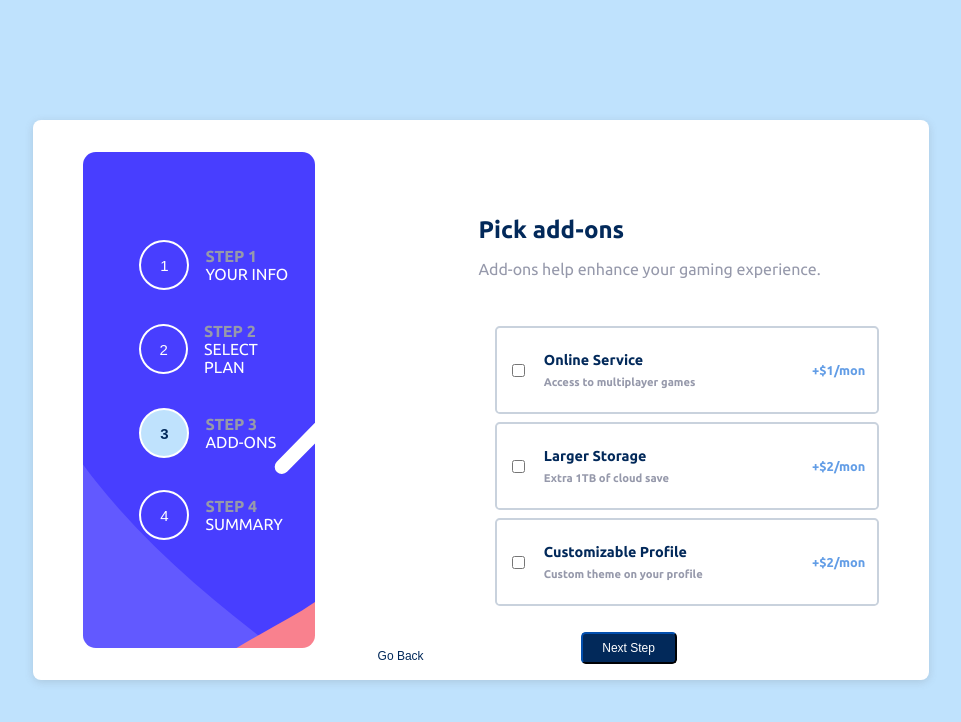
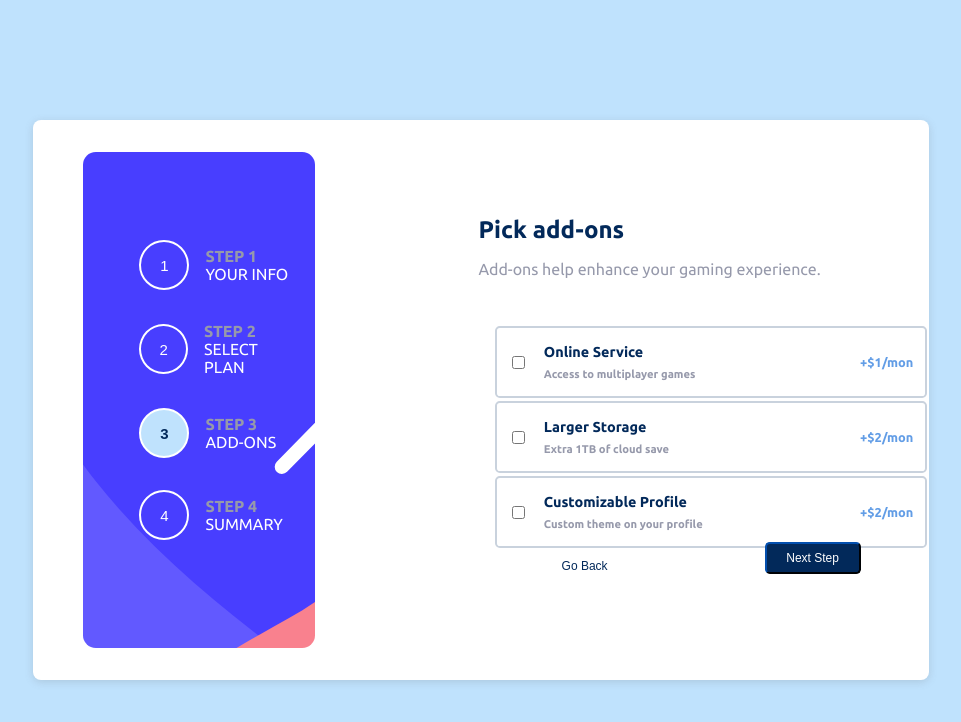
Before and after one commit to mnavai/multistepsform-reactapp, a React (Create React App) app: page /add-ons in a window 1280 px wide. Shown: the top 722 px of the page, without its empty margins (159-1120 px from the left). Built offline with nearby package versions, Linux system fonts and the light colour scheme.

Commit message:
mobile view fixing

```diff
--- a/src/components/Card/Card.css
+++ b/src/components/Card/Card.css
@@ -1,7 +1,7 @@
 .card-group {
     display: flex;
     flex-direction: row;
-    height: 16vh;
+    height: 18vh;
     margin-top: 1rem;
     margin-bottom: 3rem;
 }
@@ -9,8 +9,8 @@
     display: flex;
     flex-direction: column;
     align-items: left;
-    height: 16vh;
-    width: 7vw;
+    height: 18vh;
+    width: 8vw;
     border: 2px solid rgb(201, 210, 221);
     border-radius: 0.3rem;
     padding:.7rem;
--- a/src/components/Checkbox/Checkbox.css
+++ b/src/components/Checkbox/Checkbox.css
@@ -1,12 +1,12 @@
 .checkbox-container{
     display: flex;
     align-items: center;
-    width:24rem;
-    height: 5.5rem;
+    width:27rem;
+    height: 4.5rem;
     border: 2px solid rgb(201, 210, 221);
     border-radius: 0.3rem;
     padding: .7rem;
-    margin: 0 auto 0.5rem auto;
+    margin: 0 auto 0.2rem auto;
 }
 .checkbox-container.selected{
     border: 2px solid blue;
--- a/src/components/Form/Form.css
+++ b/src/components/Form/Form.css
@@ -9,8 +9,11 @@
 .form-buttons {
     display: flex;
     justify-content: space-between;
+    position: absolute;
     width: 25vw;
     padding: 10px;
+    bottom: 1rem;
+    right: .5rem;
 }
 @media screen and (max-width:578px) {
     .form-group{
--- a/src/components/MainWrapper/MainWrapper.css
+++ b/src/components/MainWrapper/MainWrapper.css
@@ -33,7 +33,7 @@
 }
 .bill-container {
     height: 35vh;
-    width: 23vw;
+    width: 27vw;
     margin: 1rem auto 0 8rem;
 }
 .plan-details-container{
```
